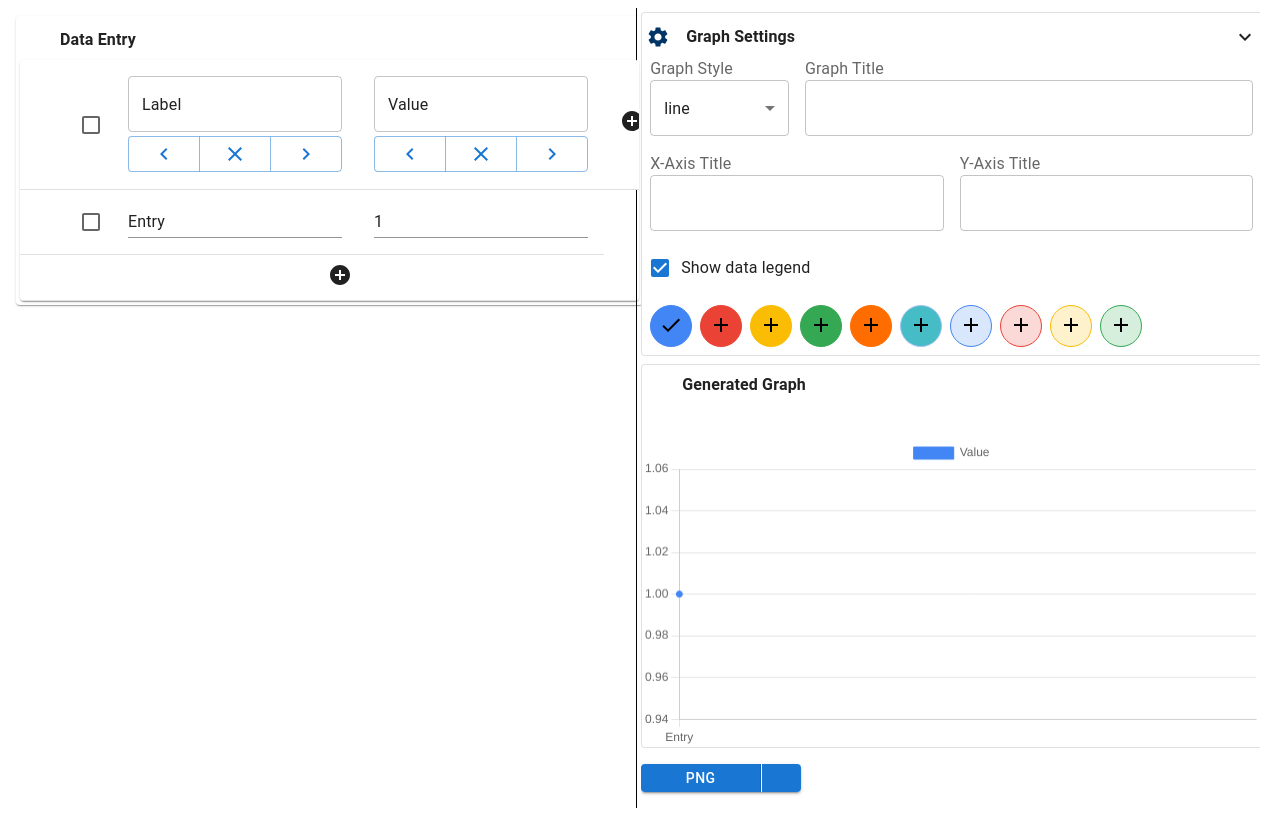
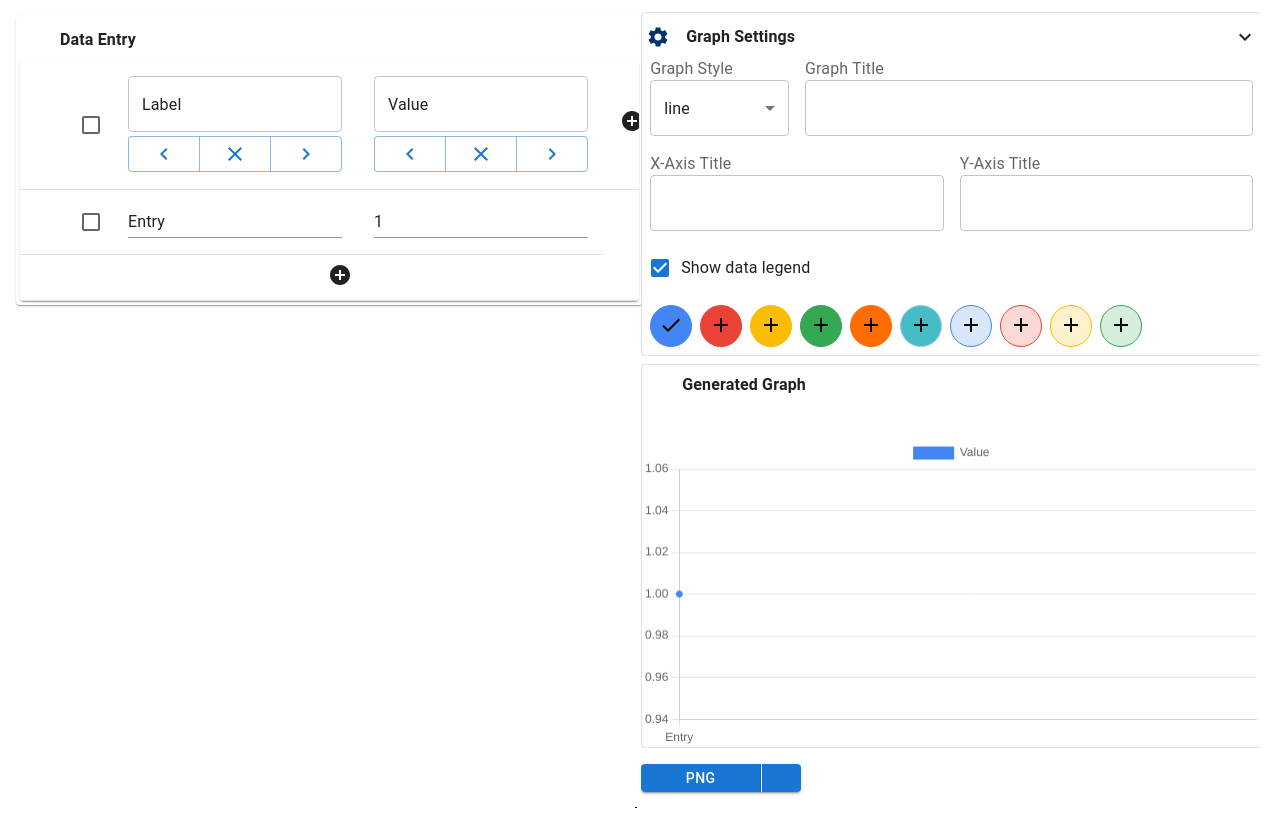
Before and after one commit to ericminas/SimpleGraphCreator, a React (Vite) app: page / in a window 1280 px wide. Built offline with nearby package versions, Linux system fonts and the light colour scheme; some icons are missing.

Commit message:
[Bugfix] change display direction on smaller devices

```diff
--- a/src/App.tsx
+++ b/src/App.tsx
@@ -13,21 +13,39 @@ export default function App() {
 				boxSizing: "border-box",
 
 				display: "flex",
-				flexDirection: "row",
+				flexDirection: { md: "column", lg: "row" },
 
 				"> *": {
 					boxSizing: "border-box",
 				},
 			}}
 		>
-			<Box sx={{ height: "100%", width: "49%", display: "flex", padding: "0.25rem" }}>
+			<Box
+				sx={{
+					height: { md: "49%", lg: "100%" },
+					width: { md: "100%", lg: "49%" },
+					display: "flex",
+					padding: "0.25rem",
+				}}
+			>
 				<DataPanel />
 			</Box>
 			<Divider
-				orientation="vertical"
-				sx={{ width: "2px", borderColor: "black" }}
+				orientation={{ md: "horizontal", lg: "vertical" }}
+				sx={{
+					width: { md: "100%", lg: "2px" },
+					height: { md: "2px", lg: "auto" },
+					borderColor: "black",
+				}}
 			/>
-			<Box sx={{ height: "100%", width: "49%", display: "flex", padding: "0.25rem" }}>
+			<Box
+				sx={{
+					height: { md: "49%", lg: "100%" },
+					width: { md: "100%", lg: "49%" },
+					display: "flex",
+					padding: "0.25rem",
+				}}
+			>
 				<GraphPanel />
 			</Box>
 		</Box>
```
